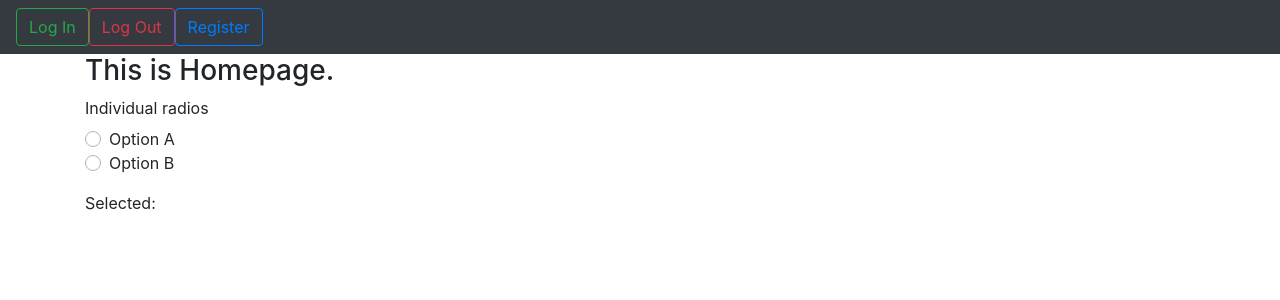
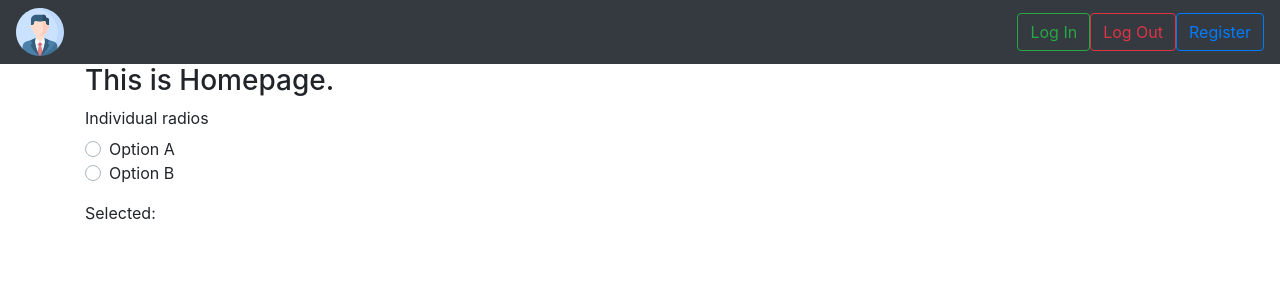
Before and after one commit to andy922200/personal-experience-editor, a Vue app in the folder client/: page /#/ in a window 1280 px wide. Shown: the top 300 px of the page. Built offline with nearby package versions, Linux system fonts and the light colour scheme.

Commit message:
add buttons & logo

```diff
--- a/client/src/App.vue
+++ b/client/src/App.vue
@@ -18,6 +18,8 @@ export default {
   },
   computed: {
     ...mapGetters([
+      "windowWidth",
+      "today",
       "isValidatingUser",
       "isAuthenticated",
       "currentUser",
--- a/client/src/components/Navbar.vue
+++ b/client/src/components/Navbar.vue
@@ -1,5 +1,10 @@
 <template>
   <nav class="navbar navbar-dark bg-dark">
+    <div class="icon">
+      <router-link to="/">
+        <img src="../assets/icons.svg" alt="logo" width="48" height="48" />
+      </router-link>
+    </div>
     <div class="button-group">
       <button type="button" class="btn btn-outline-success">Log In</button>
       <button type="button" class="btn btn-outline-danger">Log Out</button>
```
Also changed, not shown: client/src/assets/icons.svg (added).
